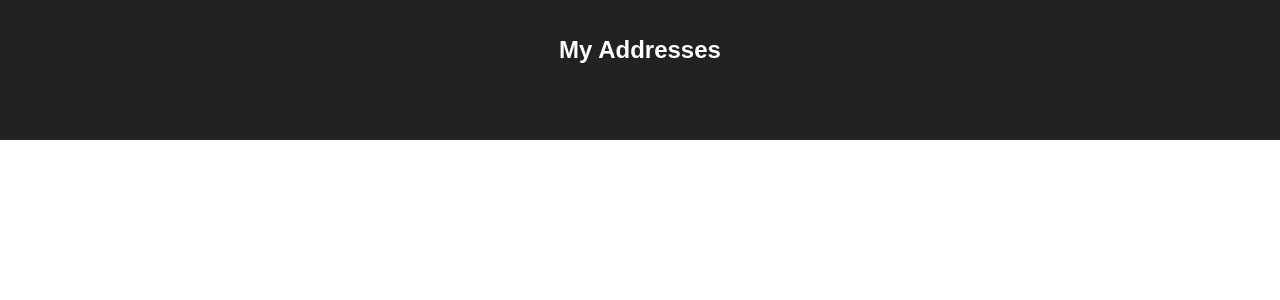
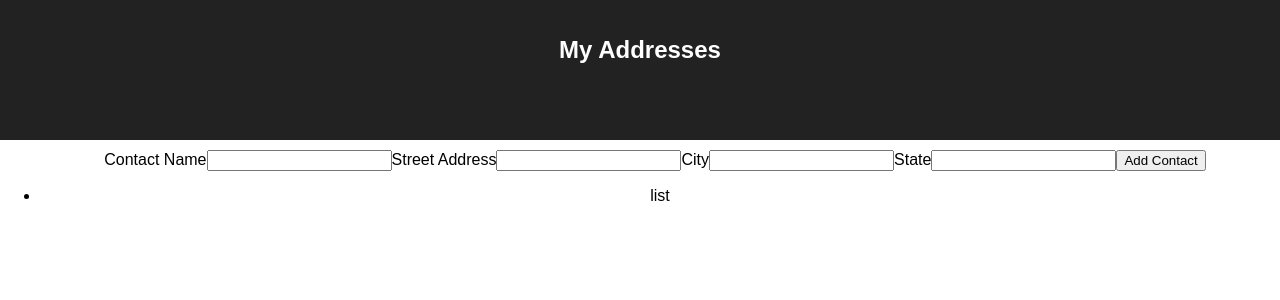
Before and after one commit to thinkful-ei19/sarah-addressbook, a React (Create React App) app: page / in a window 1280 px wide. Shown: the top 300 px of the page. Built offline with nearby package versions, Linux system fonts and the light colour scheme.

Commit message:
complete static component

```diff
--- a/src/App.css
+++ b/src/App.css
@@ -12,12 +12,3 @@
 .App-title {
   font-size: 1.5em;
 }
-
-.App-intro {
-  font-size: large;
-}
-
-@keyframes App-logo-spin {
-  from { transform: rotate(0deg); }
-  to { transform: rotate(360deg); }
-}
--- a/src/App.js
+++ b/src/App.js
@@ -1,4 +1,6 @@
 import React, { Component } from 'react';
+import Form from './components/Form'
+import AddressList from './components/AddressList'
 import './App.css';
 
 class App extends Component {
@@ -8,6 +10,8 @@ class App extends Component {
         <header className="App-header">
           <h1 className="App-title">My Addresses</h1>
         </header>
+        <Form />
+        <AddressList />
       </div>
     );
   }
--- /dev/null
+++ b/src/components/AddressList.js
@@ -0,0 +1,13 @@
+import React from 'react'
+
+function AddressList() {
+  console.log('list');
+
+  return (
+    <ul>
+      <li>list</li>
+    </ul>
+  )
+}
+
+export default AddressList
--- /dev/null
+++ b/src/components/Form.js
@@ -0,0 +1,21 @@
+import React from 'react'
+import './form.css'
+
+function Form() {
+  console.log('form');
+  return (
+    <form>
+      <label htmlFor="contactName">Contact Name</label>
+      <input type="text" name="contactName" />
+      <label htmlFor="streetAddress">Street Address</label>
+      <input type="text" name="streetAddress" />
+      <label htmlFor="city">City</label>
+      <input type="text" name="city" />
+      <label htmlFor="state">State</label>
+      <input type="text" name="state" />
+      <button>Add Contact</button>
+    </form>
+  );
+}
+
+export default Form
--- /dev/null
+++ b/src/components/form.css
@@ -0,0 +1,5 @@
+form {
+  display: inline-block;
+  margin-top: 10px;
+  padding-left: 30px;
+}
```
